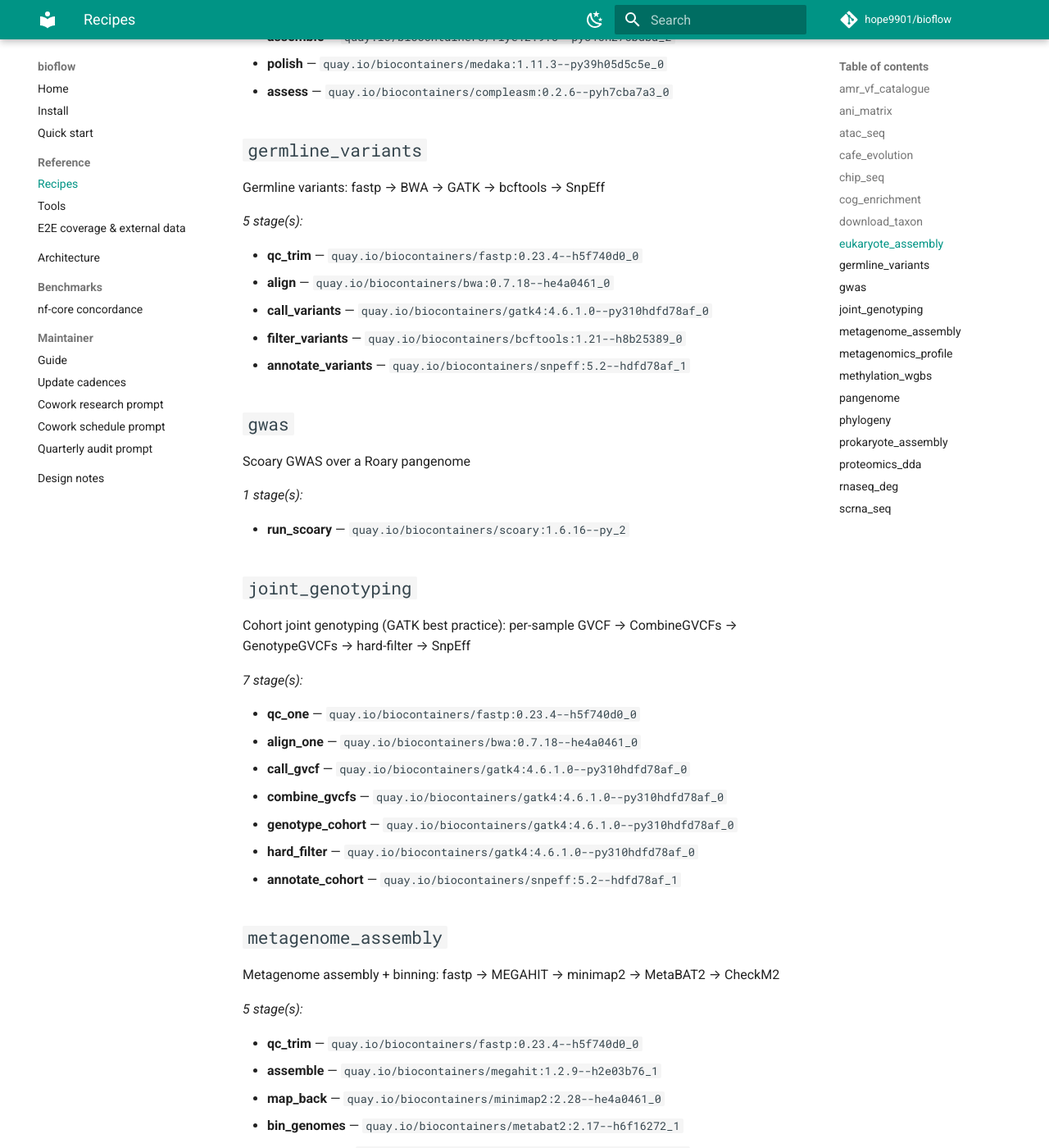
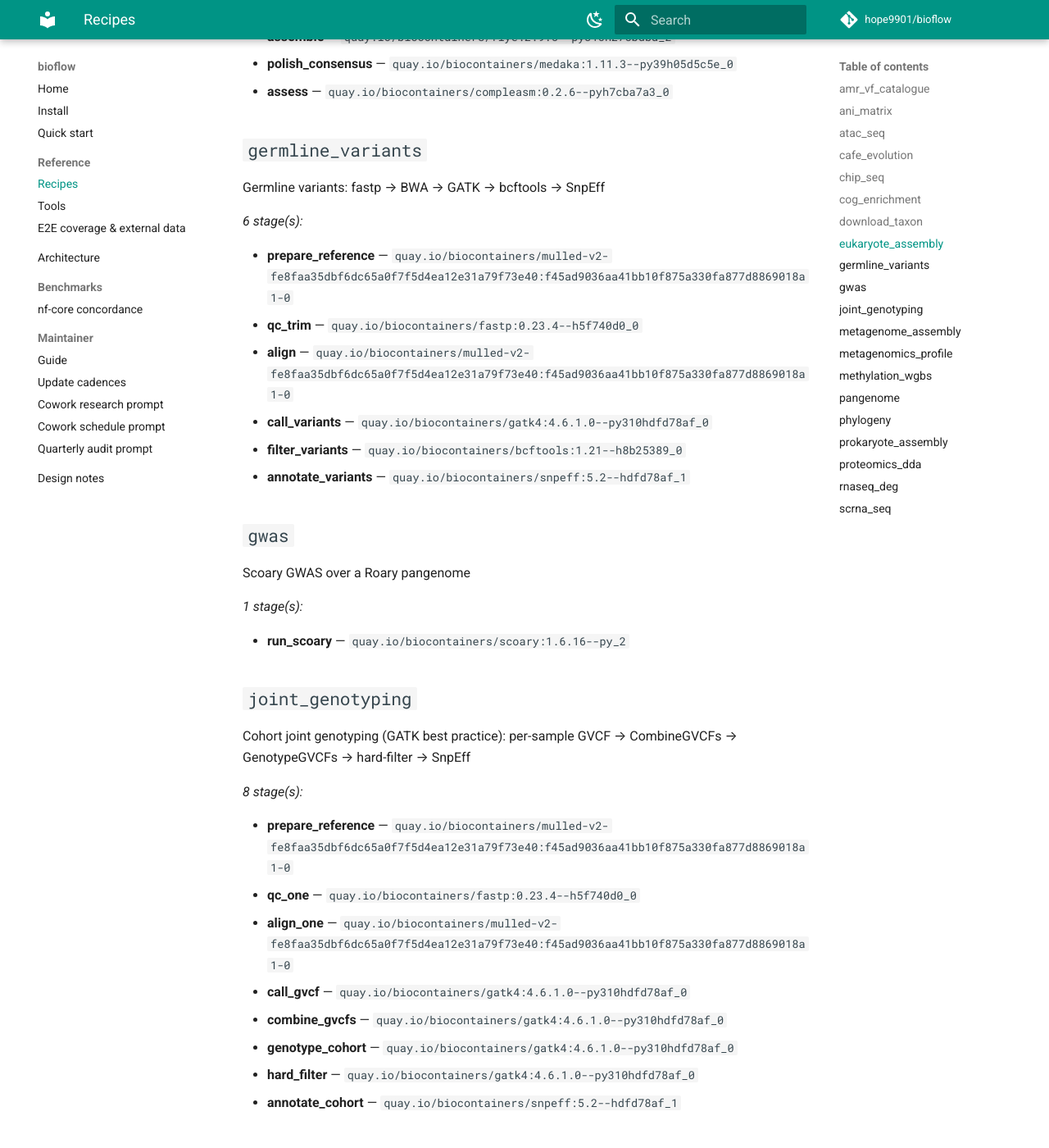
Before and after one commit to hope9901/bioflow, an MkDocs documentation site: the page built from docs/reference/recipes.md, in a window 1280 px wide and 1400 px high, scrolled down 2066 px. Shown: the whole window at 82% size. Built offline with MkDocs 1.6.1 and Material for MkDocs 9.7.7, drawn with Linux system fonts in a browser that asks for light colours; comment, search, counter and statistics services are not loaded; some of the changed text lies outside the part shown.

```diff
--- a/docs/reference/recipes.md
+++ b/docs/reference/recipes.md
@@ -25,7 +25,7 @@ ATAC-seq: TrimGalore → Bowtie2 → Picard → MACS3 → TOBIAS
 *5 stage(s):*
 
 - **trim** — `quay.io/biocontainers/trim-galore:0.6.10--hdfd78af_0`
-- **align** — `quay.io/biocontainers/bowtie2:2.5.4--he96a11b_7`
+- **align** — `staphb/bowtie2:2.5.4`
 - **dedup** — `quay.io/biocontainers/picard:3.2.0--hdfd78af_0`
 - **call_peaks** — `quay.io/biocontainers/macs3:3.0.1--py312he57d009_3`
 - **footprint** — `quay.io/biocontainers/tobias:0.16.1--py312h1f1cfbb_1`
@@ -45,7 +45,7 @@ ChIP-seq: TrimGalore → Bowtie2 → Picard → MACS3 → HOMER
 *5 stage(s):*
 
 - **trim** — `quay.io/biocontainers/trim-galore:0.6.10--hdfd78af_0`
-- **align** — `quay.io/biocontainers/bowtie2:2.5.4--he96a11b_7`
+- **align** — `staphb/bowtie2:2.5.4`
 - **dedup** — `quay.io/biocontainers/picard:3.2.0--hdfd78af_0`
 - **call_peaks** — `quay.io/biocontainers/macs3:3.0.1--py312he57d009_3`
 - **annotate_peaks** — `quay.io/biocontainers/homer:5.1--pl5321hc52dbad_1`
@@ -74,17 +74,18 @@ Eukaryote long-read assembly: NanoPlot → Flye → Medaka → compleasm
 
 - **read_qc** — `quay.io/biocontainers/nanoplot:1.43.0--pyhdfd78af_0`
 - **assemble** — `quay.io/biocontainers/flye:2.9.5--py310h275bdba_2`
-- **polish** — `quay.io/biocontainers/medaka:1.11.3--py39h05d5c5e_0`
+- **polish_consensus** — `quay.io/biocontainers/medaka:1.11.3--py39h05d5c5e_0`
 - **assess** — `quay.io/biocontainers/compleasm:0.2.6--pyh7cba7a3_0`
 
 ## `germline_variants`
 
 Germline variants: fastp → BWA → GATK → bcftools → SnpEff
 
-*5 stage(s):*
+*6 stage(s):*
 
+- **prepare_reference** — `quay.io/biocontainers/mulled-v2-fe8faa35dbf6dc65a0f7f5d4ea12e31a79f73e40:f45ad9036aa41bb10f875a330fa877d8869018a1-0`
 - **qc_trim** — `quay.io/biocontainers/fastp:0.23.4--h5f740d0_0`
-- **align** — `quay.io/biocontainers/bwa:0.7.18--he4a0461_0`
+- **align** — `quay.io/biocontainers/mulled-v2-fe8faa35dbf6dc65a0f7f5d4ea12e31a79f73e40:f45ad9036aa41bb10f875a330fa877d8869018a1-0`
 - **call_variants** — `quay.io/biocontainers/gatk4:4.6.1.0--py310hdfd78af_0`
 - **filter_variants** — `quay.io/biocontainers/bcftools:1.21--h8b25389_0`
 - **annotate_variants** — `quay.io/biocontainers/snpeff:5.2--hdfd78af_1`
@@ -101,10 +102,11 @@ Scoary GWAS over a Roary pangenome
 
 Cohort joint genotyping (GATK best practice): per-sample GVCF → CombineGVCFs → GenotypeGVCFs → hard-filter → SnpEff
 
-*7 stage(s):*
+*8 stage(s):*
 
+- **prepare_reference** — `quay.io/biocontainers/mulled-v2-fe8faa35dbf6dc65a0f7f5d4ea12e31a79f73e40:f45ad9036aa41bb10f875a330fa877d8869018a1-0`
 - **qc_one** — `quay.io/biocontainers/fastp:0.23.4--h5f740d0_0`
-- **align_one** — `quay.io/biocontainers/bwa:0.7.18--he4a0461_0`
+- **align_one** — `quay.io/biocontainers/mulled-v2-fe8faa35dbf6dc65a0f7f5d4ea12e31a79f73e40:f45ad9036aa41bb10f875a330fa877d8869018a1-0`
 - **call_gvcf** — `quay.io/biocontainers/gatk4:4.6.1.0--py310hdfd78af_0`
 - **combine_gvcfs** — `quay.io/biocontainers/gatk4:4.6.1.0--py310hdfd78af_0`
 - **genotype_cohort** — `quay.io/biocontainers/gatk4:4.6.1.0--py310hdfd78af_0`
@@ -119,7 +121,7 @@ Metagenome assembly + binning: fastp → MEGAHIT → minimap2 → MetaBAT2 → C
 
 - **qc_trim** — `quay.io/biocontainers/fastp:0.23.4--h5f740d0_0`
 - **assemble** — `quay.io/biocontainers/megahit:1.2.9--h2e03b76_1`
-- **map_back** — `quay.io/biocontainers/minimap2:2.28--he4a0461_0`
+- **map_back** — `quay.io/biocontainers/mulled-v2-66534bcbb7031a148b13e2ad42583020b9cd25c4:b411340b52d82a9c276d87c7a3dcffc880be762f-0`
 - **bin_genomes** — `quay.io/biocontainers/metabat2:2.17--h6f16272_1`
 - **assess_bins** — `quay.io/biocontainers/checkm2:1.0.2--pyh7cba7a3_0`
 
```
Also changed, not shown: README.md (+36 -0 lines), docs/reference/tools.md (+1 -1 lines), 2 other files.
